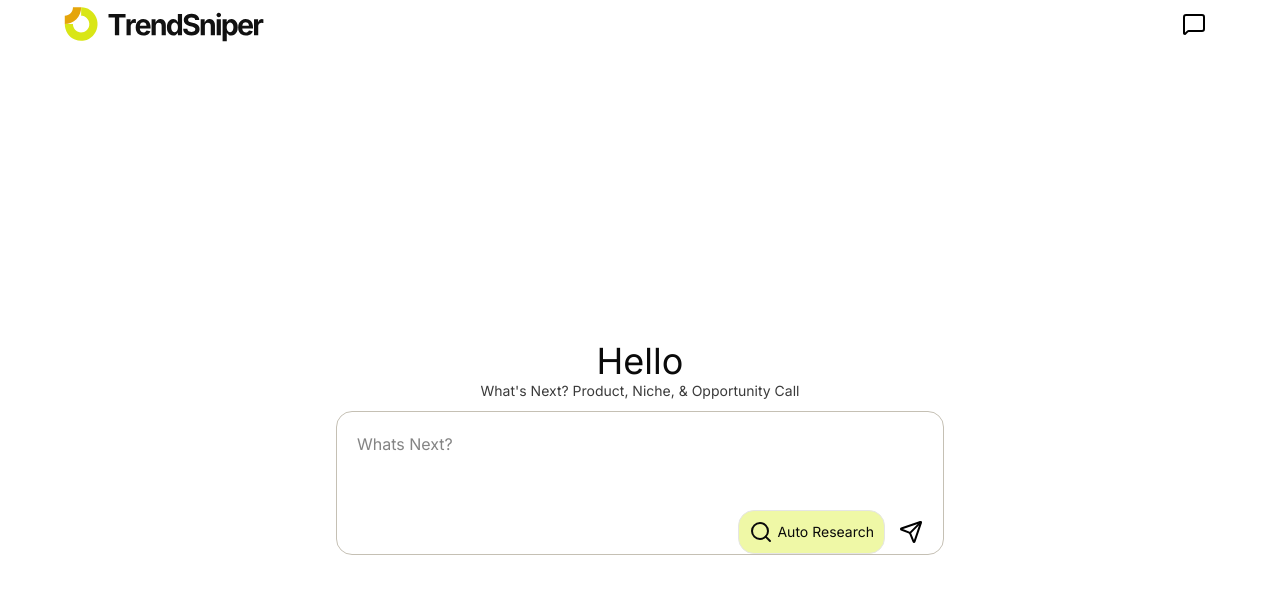
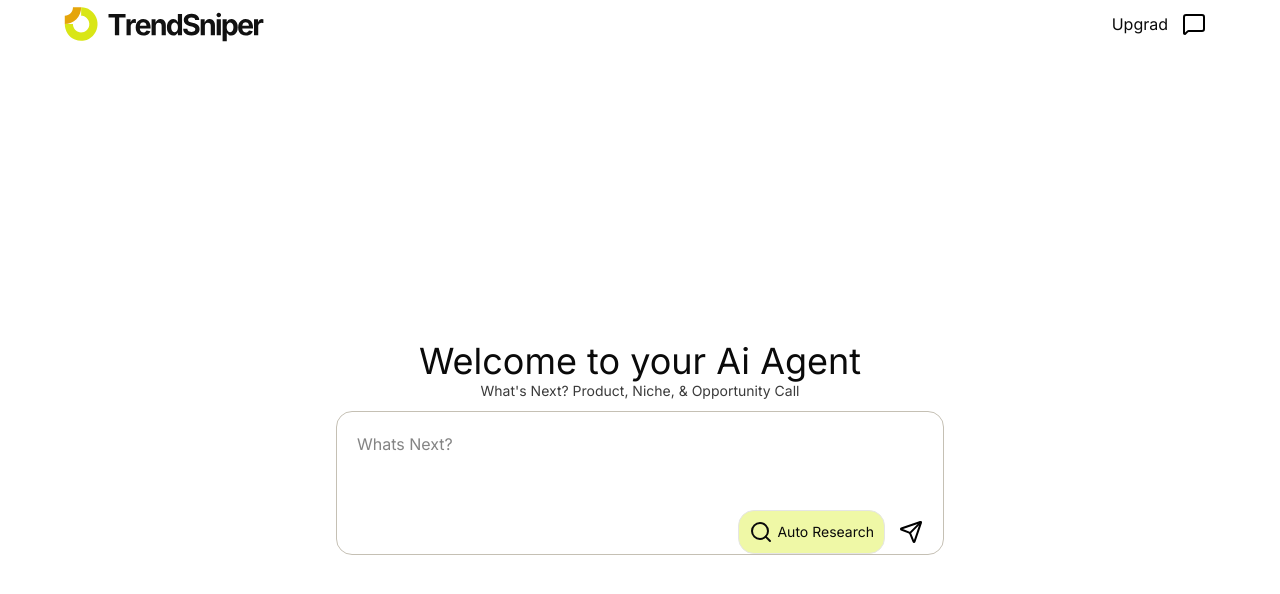
Before and after one commit to Ahmed0Idriss0dev/treandsniper, a Next.js app: page /tools in a window 1280 px wide. Shown: the top 594 px of the page. Built offline with nearby package versions, Linux system fonts and the light colour scheme; no server answers.

Commit message:
push all 7

```diff
--- a/app/(application)/tools/page.tsx
+++ b/app/(application)/tools/page.tsx
@@ -10,8 +10,7 @@ const page =  () => {
   const {isComplet } = Trending()
   return (
     <div className='flex justify-center flex-col gap-2.5 h-dvh items-center'>
-      {isComplet &&  <Animation/>}
-      {!isComplet &&  <Welcome/>}
+      {isComplet ?  <Animation/> : <Welcome/>}
 
 
       <TextINput />
--- a/components/kists/TextINput.tsx
+++ b/components/kists/TextINput.tsx
@@ -10,13 +10,15 @@ import { ProductsData } from '@/types';
 
 const TextINput = () => {
     const [text, settext] = useState<string >()
-    const {setdate  } =Trending()
+    const {setdate  , setisStarted  } =Trending()
 
     const getdata=async ()=>{
+        setisStarted()
         const data = await fetchdata({prompt:text})
         const id = generateId()
         const product:ProductsData={ id , ProductData:data}
         setdate(product)
+        setisStarted()
         redirect(`/tools/${id}`)
       }
   return (
--- a/components/kists/Welcome.tsx
+++ b/components/kists/Welcome.tsx
@@ -1,12 +1,10 @@
-import { currentUser } from '@clerk/nextjs/server'
 import React from 'react'
 
-const Welcome = async () => {
-      const user = await currentUser()
+const Welcome =  () => {
 
   return (
     <div className="text-center">
-        <h1 className='text-4xl'> Hello {user?.fullName} </h1>
+        <h1 className='text-4xl'>Welcome to your Ai Agent</h1>
         <p className='text-sm opacity-80'>What's Next? Product, Niche, & Opportunity Call</p>
       </div>
   )
--- a/components/sitemap/ToolNav.tsx
+++ b/components/sitemap/ToolNav.tsx
@@ -3,12 +3,14 @@ import Logo from '../kists/Logo'
 import { UserButton } from '@clerk/nextjs'
 import Create from '../kists/Create'
 import ChatList from '../kists/Create'
+import Active from '../kists/Active'
 
 const ToolNav = () => {
   return (
     <nav className='flex justify-between h-12 items-center gap-1 px-4 sm:px-8'>
        <Logo/>
       <div className="flex items-center gap-1">
+        <Active/>
         <ChatList/>
         <UserButton />
         </div>
--- a/store/index.tsx
+++ b/store/index.tsx
@@ -15,12 +15,12 @@ export const Trending = create<ZutandsToretype>()(
       },
       setisComplet() {
         set((state)=>({
-          isComplet: state.isComplet ? false : true
+          isComplet: state.isComplet ? true : false
         }))
       },
       setisStarted() {
           set((state)=>({
-          isStarted: state.isStarted ? false : true
+          isStarted: state.isStarted ? true: false
         }))
       },
     }),
```
